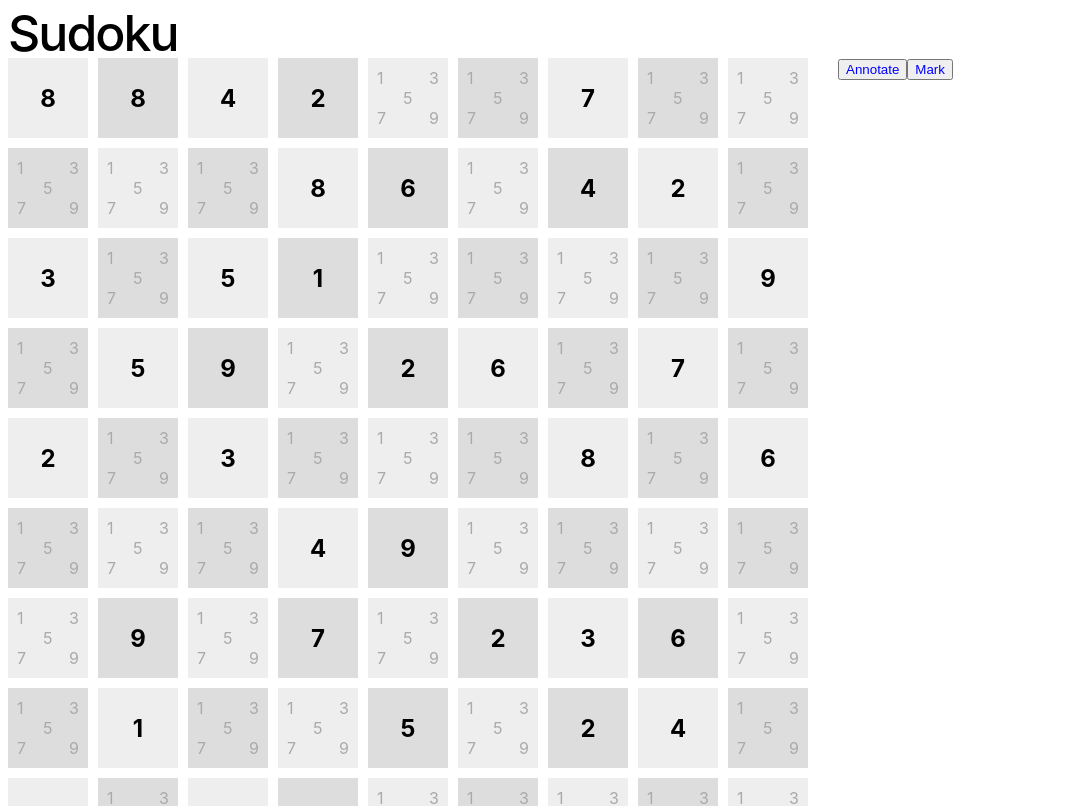
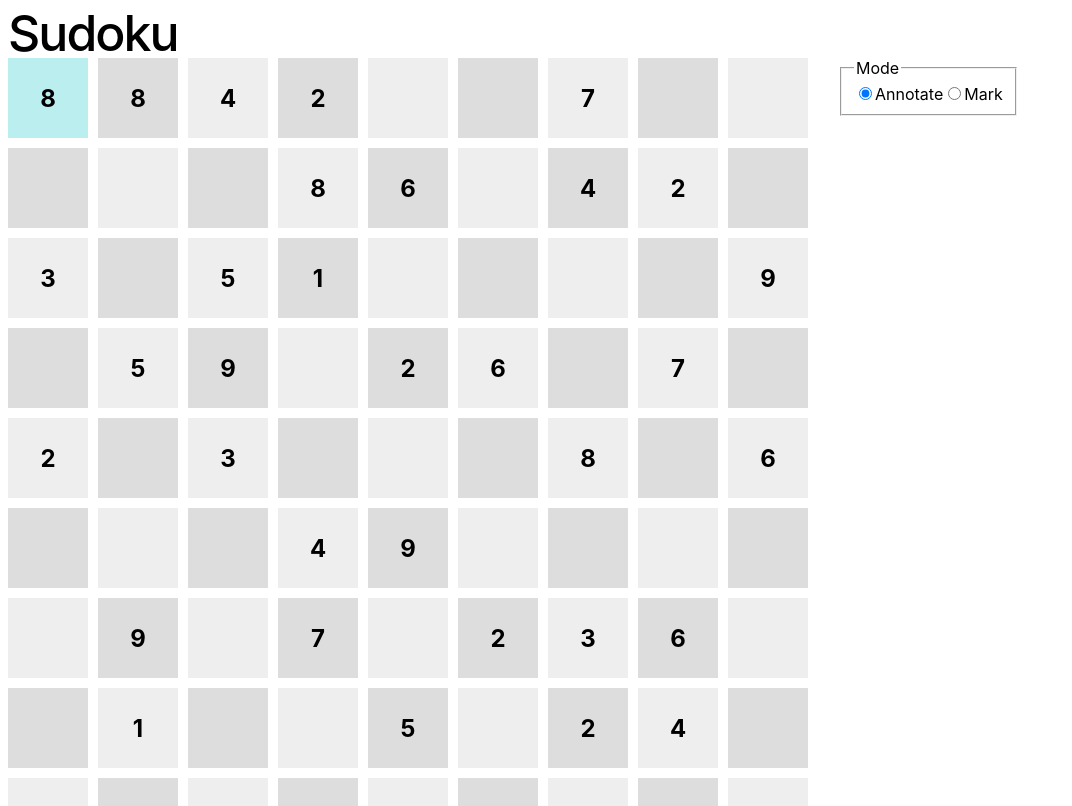
Before and after one commit to cawhitworth/sudoku-ng, an Angular app: page / in a window 1280 px wide. Shown: the top 806 px of the page, without its empty margins (0-1072 px from the left). Built offline with nearby package versions, Linux system fonts and the light colour scheme.

Commit message:
Annotating works!

```diff
--- a/src/app/grid/grid.component.html
+++ b/src/app/grid/grid.component.html
@@ -6,8 +6,15 @@
         ></app-cell>
     </div>
     <div class="sudoku-controls">
-        <button>Annotate</button>
-        <button>Mark</button>
+        <fieldset>
+            <legend>
+                Mode
+            </legend>
+            <input type="radio" id="annotate-button" name="input-mode" value="annotate" [(ngModel)]="mode"/>
+            <label for="annotate-button">Annotate</label>
+            <input type="radio" id="mark-button" name="input-mode" value="mark" [(ngModel)]="mode"/>
+            <label for="mark-button">Mark</label>
+        </fieldset>
     </div>
     <div class="sudoku-status">
         <p>
--- a/src/app/grid/grid.component.ts
+++ b/src/app/grid/grid.component.ts
@@ -3,6 +3,7 @@ import { CommonModule } from '@angular/common';
 import { CellComponent } from "../cell/cell.component";
 import { SudokuService } from '../sudoku.service';
 import { Grid } from '../grid';
+import { FormsModule } from '@angular/forms';
 
 @Component({
   host: {
@@ -10,16 +11,18 @@ import { Grid } from '../grid';
   },
   selector: 'app-grid',
   standalone: true,
-  imports: [CommonModule, CellComponent],
+  imports: [CommonModule, CellComponent, FormsModule],
   templateUrl: './grid.component.html',
   styleUrl: './grid.component.css'
 })
 export class GridComponent {
   sudokuService: SudokuService = inject(SudokuService);
   sudokuGrid: Grid;
-  highlightedCell: number = -1;
+  highlightedCell: number = 0;
   complete: boolean = false;
   valid: boolean = false;
+  mode: string = "annotate";
+
   constructor() {
     this.sudokuGrid = this.sudokuService.getGrid()
     this.complete = this.sudokuService.getComplete();
@@ -32,6 +35,7 @@ export class GridComponent {
     this.valid = this.sudokuService.getValid();
     console.log(`Complete: ${this.complete}`);
     console.log(`Valid: ${this.valid}`);
+    console.log(`Mode: ${this.mode}`);
   }
 
   gridClicked(cell: number): void {
@@ -39,17 +43,46 @@ export class GridComponent {
     this.highlightedCell = cell;
   }
 
+  setCellValue(cell: number, value: number): void {
+    this.sudokuGrid.cells[cell].value = value;
+    this.sudokuGrid.cells[cell].empty = false;
+  }
+
+  toggleInCellCandidates(cell: number, value: number): void {
+    console.log(`Toggle ${value} in ${cell}`)
+    const index = this.sudokuGrid.cells[cell].candidates.indexOf(value);
+    if (index < 0) {
+      this.sudokuGrid.cells[cell].candidates.push(value);
+    } else {
+      this.sudokuGrid.cells[cell].candidates.splice(index, 1);
+    }
+    console.log(`Candidates for ${cell}: ${this.sudokuGrid.cells[cell].candidates}`)
+  }
+
+  clearCell(cell: number) {
+    this.sudokuGrid.cells[cell].empty = true;
+  }
+
   keyPressed(evt: KeyboardEvent): void {
     console.log(`Key ${evt.key} pressed`);
     let num = parseInt(evt.key);
     if (this.highlightedCell >=0 && this.highlightedCell <= 81) {
-      if (!Number.isNaN(num)) {
-        this.sudokuGrid.cells[this.highlightedCell].value = num;
-        this.sudokuGrid.cells[this.highlightedCell].empty = false;
+      if (this.mode === "mark") {
+        if (!Number.isNaN(num)) {
+          this.setCellValue(this.highlightedCell, num);
+        }
+        if (evt.key == 'Delete' || evt.key == 'Backspace') {
+          this.sudokuGrid.cells[this.highlightedCell].empty = true;
+        }
+      } else { // Annotate
+        if (!Number.isNaN(num)) {
+          this.toggleInCellCandidates(this.highlightedCell, num);
+        }
       }
-      if (evt.key == 'Delete' || evt.key == 'Backspace') {
-        this.sudokuGrid.cells[this.highlightedCell].empty = true;
-      }
+    }
+    if (evt.key === 'M' || evt.key === 'm') {
+      this.mode = this.mode === "mark" ? "annotate" : "mark";
+
     }
     this.update();
   }
--- a/src/app/sudoku.service.ts
+++ b/src/app/sudoku.service.ts
@@ -63,7 +63,6 @@ export class SudokuService
       let c = this.partial[i];
       if (c === '.') {
         this.grid.cells[i].empty = true;
-        this.grid.cells[i].candidates = [ 1, 3, 5, 7, 9 ];
       } else {
         this.grid.cells[i].value = parseInt(c);
       }
```
